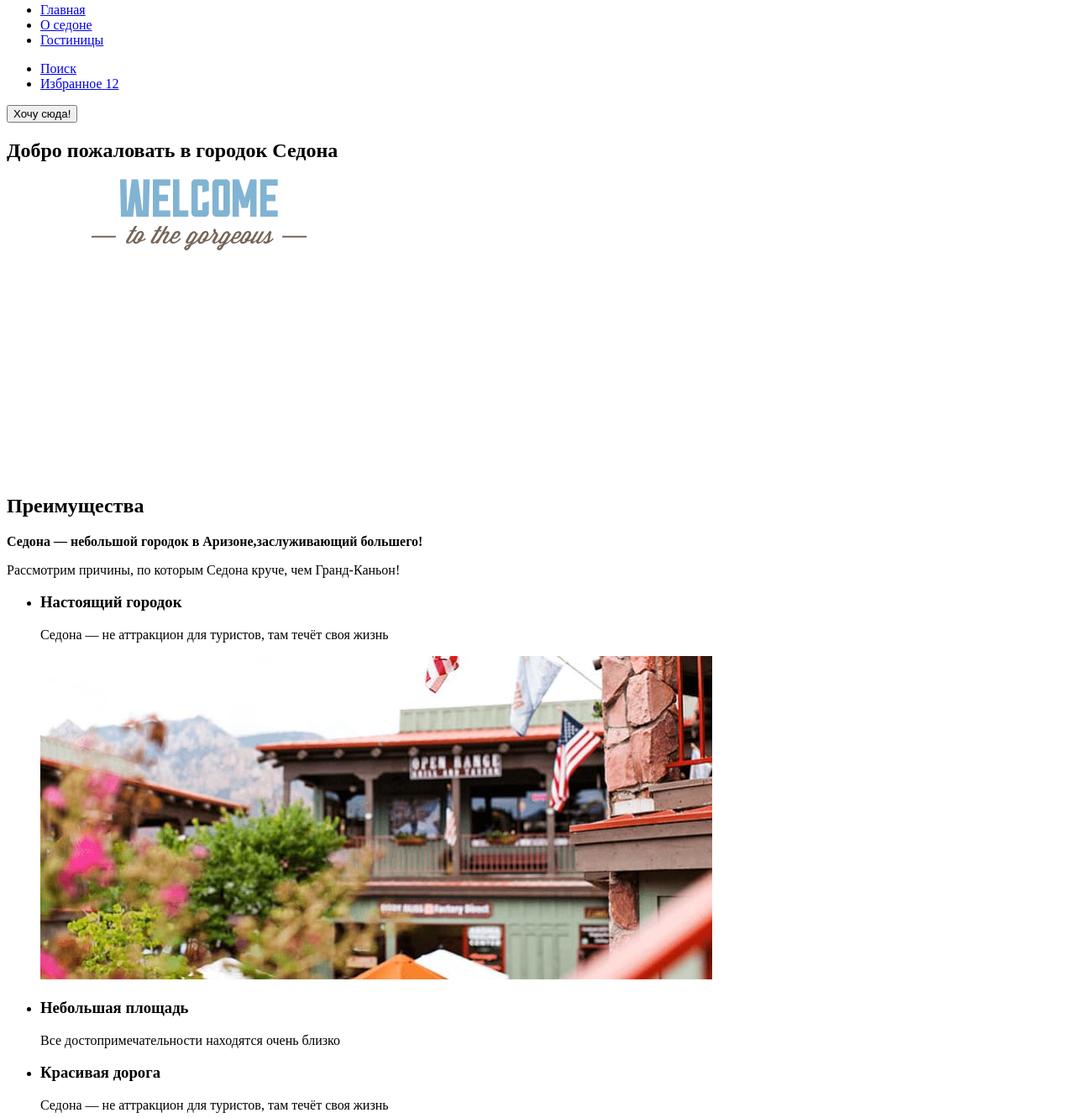
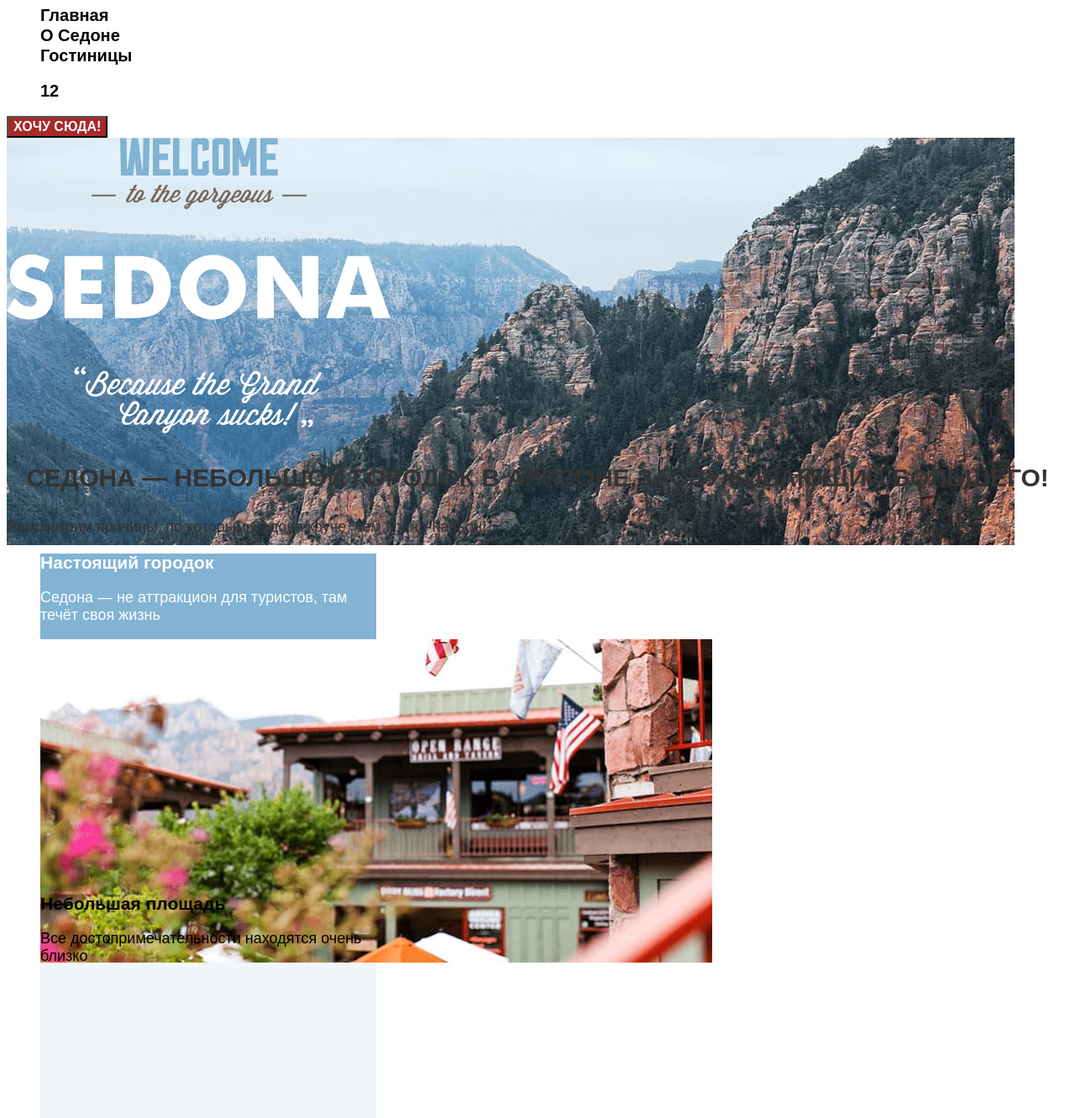
Before and after one commit to htmlacademy-htmlcss/2359289-sedona-1, a plain HTML site: page index.html in a window 1280 px wide. Shown: the part 89-1420 px from the top of the page at 84% size. Drawn offline with Linux system fonts and the light colour scheme.

Commit message:
задает стили основной странице
задает стили основной странице

```diff
--- a/index.html
+++ b/index.html
@@ -4,9 +4,11 @@
   <head>
     <meta charset="utf-8">
     <title>HTML Academy: Седона</title>
+    <link rel="stylesheet" href="styles/styles.css">
   </head>
 
   <body>
+
 
     <header class="main-header">
       <nav class="navigation">
@@ -21,6 +23,7 @@
             <a class="navigation-link" href="#">О седоне</a>
           </li>
           <li class="navigation-item">
+
             <a class="navigation-link" href="catalog.html">Гостиницы</a>
           </li>
         </ul>
@@ -56,22 +59,22 @@
           <li class="adventages-item">
             <h3 class="adventages-title-color">Настоящий городок</h3>
             <p class="adventages-discription">Седона — не аттракцион для туристов, там течёт своя жизнь</p>
-            <img class="mountains" src="images/main-mountains-oilytown-1.jpg" width="800" height="385" alt="Горы-на фоне городка">
+            <img class="adventages-mountains-oilytown" src="images/main-mountains-oilytown-1.jpg" width="800" height="385" alt="Горы-на фоне городка">
           </li>
-          <li class="adventages-item">
+          <li class="adventages-item adventages-item-square">
             <h3 class="adventages-title-color">Небольшая площадь</h3>
             <p class="adventages-discription">Все достопримечательности находятся очень близко</p>
           </li>
-          <li class="adventages-item">
+          <li class="adventages-item adventages-item-road">
             <h3 class="adventages-title-color">Красивая дорога</h3>
             <p class="adventages-discription">Седона — не аттракцион для туристов, там течёт своя жизнь</p>
           </li>
-          <li class="adventages-item">
+          <li class="adventages-item adventages-item-tourist">
             <h3 class="adventages-title-color">Мало туристов</h3>
             <p class="adventages-discription">Большинство едет в Гранд Каньон и толпится там</p>
           </li>
           <li class="adventages-item">
-            <img class="mountains" src="images/main-devil's gorge mountains-2.jpg" width="800" height="385" alt="Горы-мост дьявола">
+            <img class="adventages-mountains" src="images/main-devil's gorge mountains-2.jpg" width="800" height="385" alt="Горы-мост дьявола">
             <h3 class="adventages-title-color">Там есть мост дьявола</h3>
             <p class="adventages-discription">Да, по нему можно пройти! Если вы осмелитесь, разумеется</p>
           </li>
--- /dev/null
+++ b/styles/styles.css
@@ -0,0 +1,111 @@
+@font-face
+ {
+  font-family: "PT Sans";
+  font-style: normal;
+  font-weight: 400;
+  src: url("fonts/ptsans-400.woff2") format ("woff2");
+  font-display: swap;
+  }
+  @font-face {
+    font-family: "PT Sans";
+    font-style: normal;
+    font-weight: 700;
+    src: url("fonts/ptsans-700.woff2") format ("woff2");
+    font-display: swap;
+    }
+    @font-face {
+      font-family: "PT Sans";
+      font-style: italic;
+      font-weight: 400;
+      src: url("fonts/ptsans-400.woff2") format ("woff2");
+      font-display: swap;
+      }
+      @font-face {
+        font-family: "PT Sans";
+        font-style: italic;
+        font-weight: 700;
+        src: url("fonts/ptsans-700.woff2") format ("woff2");
+        font-display: swap;
+        }
+        body {
+      font-family: "PT Sans", sans-serif;
+      font-size: 18px;
+      line-height: 21px;
+      color: #333333;
+      background-color: #ffffff;
+      }
+      .main-header {
+        color: black;
+        background-color: #ffffff;
+        }
+        .navigation-list {
+          list-style-type: none;
+        }
+        .navigation-link {
+        font-family: "PT Sans", sans-serif;
+        font-size: 20px;
+        font-weight: 700;
+        line-height: 24px;
+        text-align: left;
+        text-transform: capitalize;
+        text-decoration: none;
+        color: inherit;
+        background-color: #ffffff;
+        }
+        .visually-hidden {
+          position: absolute;
+          width: 1px;
+          height: 1px;
+          margin: -1px;
+          border: 0;
+          padding: 0;
+          white-space: nowrap;
+          clip-path: inset(100%);
+          clip: rect(0 0 0 0);
+          overflow: hidden;
+        }
+
+        .navigation-button {
+          font-family: "PT Sans", sans-serif;
+          font-size: 16px;
+          line-height: 20px;
+          font-weight: 700;
+          text-align: center;
+          color: #ffffff;
+          background-color: brown;
+          text-decoration: none;
+          text-transform: uppercase;
+        }
+
+        .main-index {
+          background-image: url("../images/main-background.jpg");
+          /*background-size: 100% auto;*/
+          background-repeat: no-repeat;
+        }
+
+        .adventages-slogan {
+          font-size: 30px;
+          font-weight: 700;
+          line-height: 36px;
+          text-align: center;
+          text-transform: uppercase;
+        }
+
+        .adventages-list {
+          list-style-type: none;
+        }
+        .adventages-item {
+          width: 400px;
+          height: 385px;
+          background-color: #82b3d3;
+          color:#ffffff
+          }
+        .adventages-item-road {
+          background-color: rgba(131, 179, 211, 0.2);
+          color: black;
+        }
+        .adventages-item-square,
+        .adventages-item-tourist {
+          background-color: rgba(131, 179, 211, 0.12);
+          color: black;
+        }
```
Also changed, not shown: catalog.html (+5 -4 lines).
